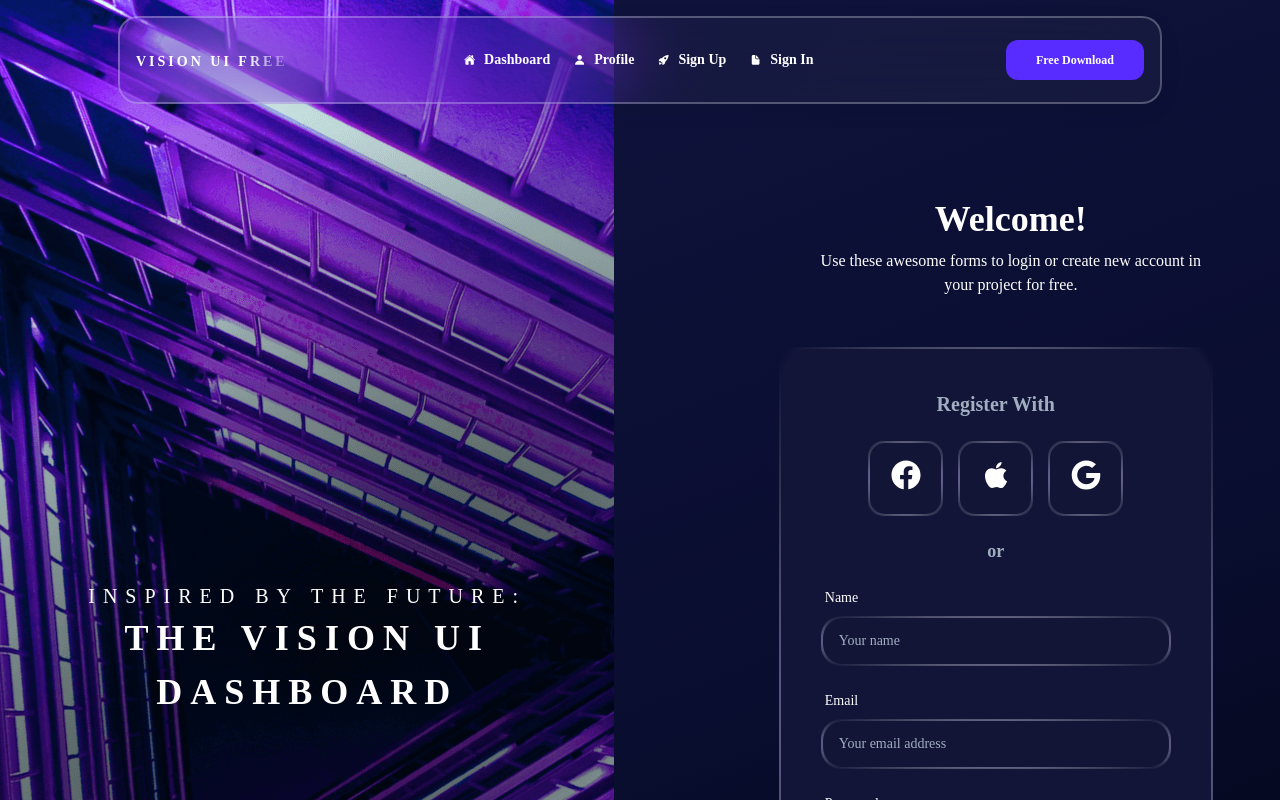
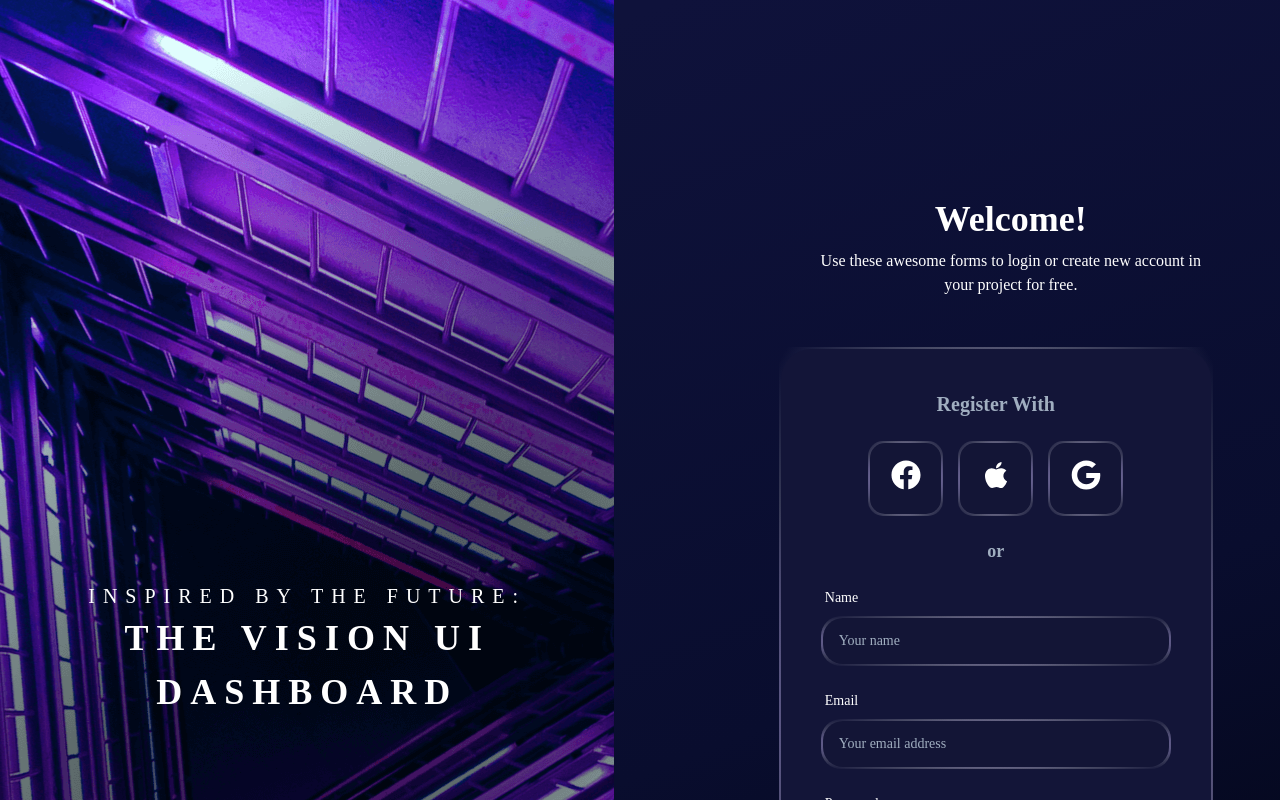
Before and after one commit to SVinternShip/Frontend-Backend, a React (Create React App) app in the folder frontend/assict_front/: page /home/signup in a window 1280 px wide. Shown: the top 800 px of the page. Built offline with nearby package versions, Linux system fonts and the light colour scheme.

Commit message:
Update SignUpPage.js
SignUp - portal(윗부분) 삭제

```diff
--- a/frontend/assict_front/src/views/pages/SignUpPage.js
+++ b/frontend/assict_front/src/views/pages/SignUpPage.js
@@ -10,12 +10,7 @@ function SignUpPage(){
     return(
         <ChakraProvider theme={theme} resetCss={false} w='100%'>
             <Box ref={navRef} w='100%'>
-                <Portal containerRef={navRef}>
-                    <AuthNavbar
-                        secondary={true}
-                        logoText='VISION UI FREE'
-                    />
-                </Portal>
+
                 <Box w='100%'>
                     <Box ref={wrapper} w='100%'>
                         <SignUp/>
```
